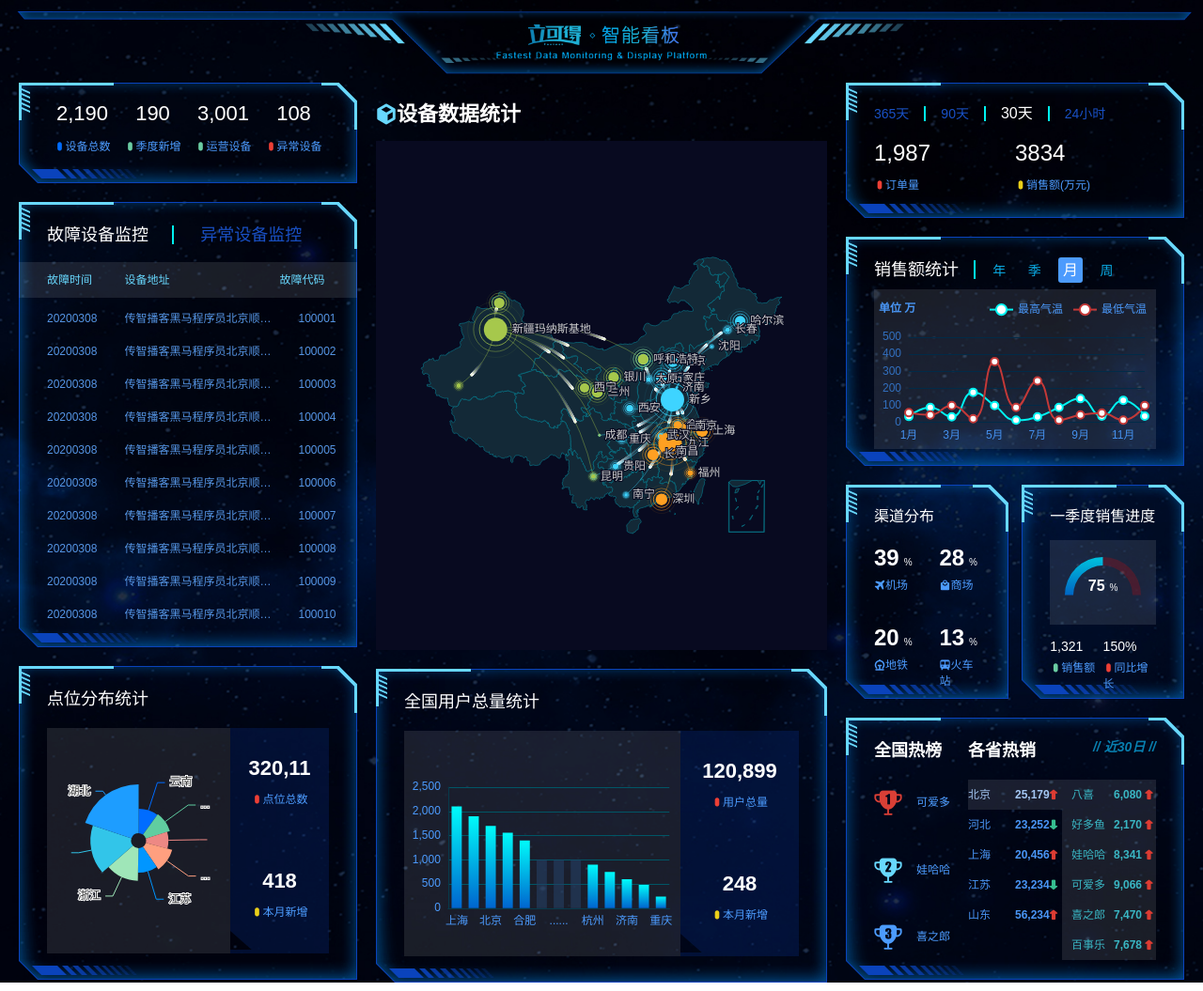
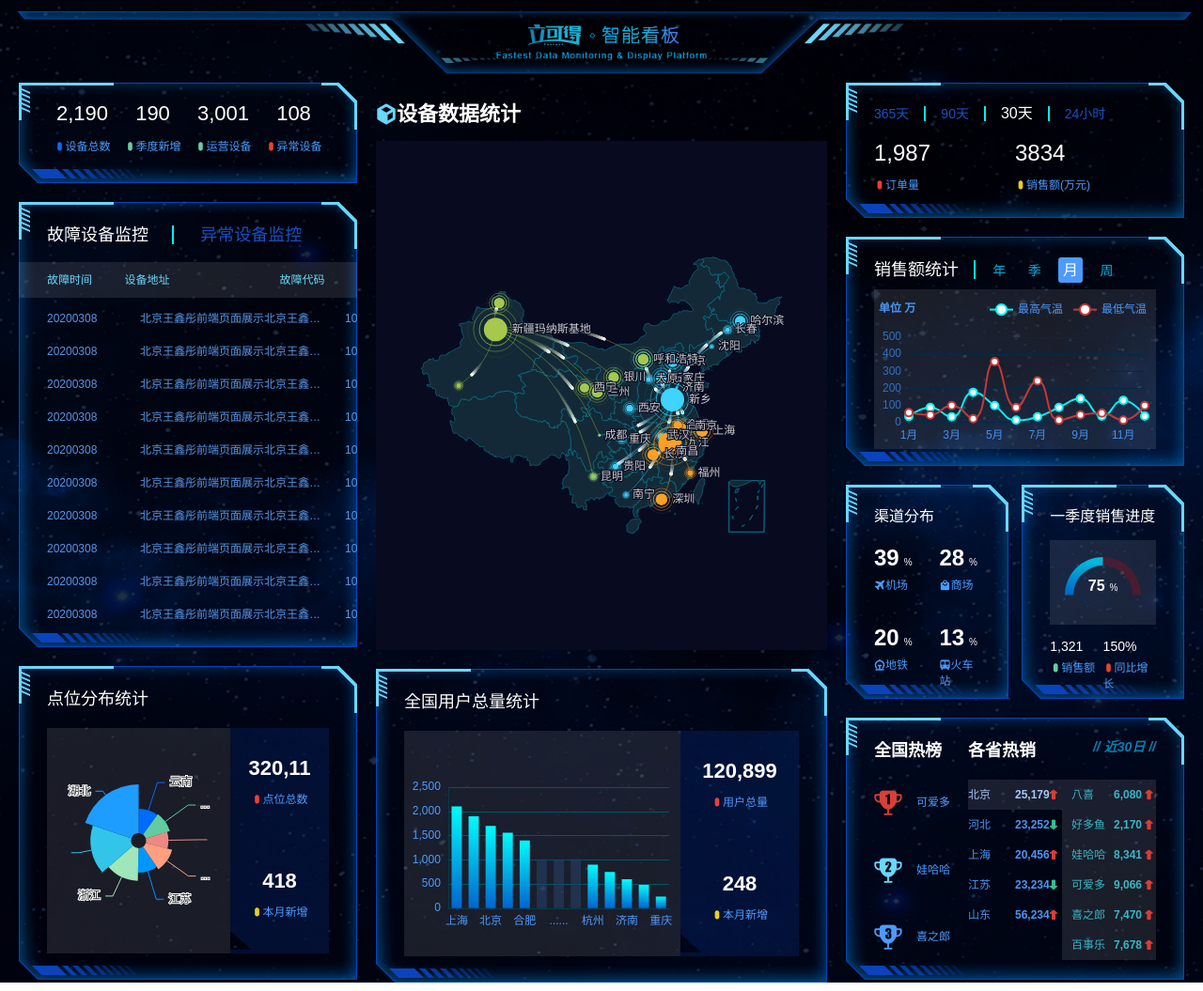
Before and after one commit to a1942855306/keshihua, a plain HTML site: page index.html in a window 1280 px wide. Shown: the whole page at 94% size. Drawn offline with nearby package versions, Linux system fonts and the light colour scheme; files whose address does not match are found by name.

Commit message:
Update index.html

```diff
--- a/index.html
+++ b/index.html
@@ -72,127 +72,127 @@
                             <ul>
                                 <li>
                                     <span>20200308</span>
-                                    <span class="sb">传智播客黑马程序员北京顺义校区前端与移动开发96期</span>
+                                    <span class="sb">北京王鑫彤前端页面展示北京王鑫彤前端页面展示北京王鑫彤前端页面展示</span>
                                     <span>100001</span>
                                 </li>
                                 <li>
                                     <span>20200308</span>
-                                    <span>传智播客黑马程序员北京顺义校区前端与移动开发96期</span>
+                                    <span>北京王鑫彤前端页面展示北京王鑫彤前端页面展示北京王鑫彤前端页面展示</span>
                                     <span>100002</span>
                                 </li>
                                 <li>
                                     <span>20200308</span>
-                                    <span>传智播客黑马程序员北京顺义校区前端与移动开发96期</span>
+                                    <span>北京王鑫彤前端页面展示北京王鑫彤前端页面展示北京王鑫彤前端页面展示</span>
                                     <span>100003</span>
                                 </li>
                                 <li>
                                     <span>20200308</span>
-                                    <span>传智播客黑马程序员北京顺义校区前端与移动开发96期</span>
+                                    <span>北京王鑫彤前端页面展示北京王鑫彤前端页面展示北京王鑫彤前端页面展示</span>
                                     <span>100004</span>
                                 </li>
                                 <li>
                                     <span>20200308</span>
-                                    <span>传智播客黑马程序员北京顺义校区前端与移动开发96期</span>
+                                    <span>北京王鑫彤前端页面展示北京王鑫彤前端页面展示北京王鑫彤前端页面展示</span>
                                     <span>100005</span>
                                 </li>
                                 <li>
                                     <span>20200308</span>
-                                    <span>传智播客黑马程序员北京顺义校区前端与移动开发96期</span>
+                                    <span>北京王鑫彤前端页面展示北京王鑫彤前端页面展示北京王鑫彤前端页面展示</span>
                                     <span>100006</span>
                                 </li>
                                 <li>
                                     <span>20200308</span>
-                                    <span>传智播客黑马程序员北京顺义校区前端与移动开发96期</span>
+                                    <span>北京王鑫彤前端页面展示北京王鑫彤前端页面展示北京王鑫彤前端页面展示</span>
                                     <span>100007</span>
                                 </li>
                                 <li>
                                     <span>20200308</span>
-                                    <span>传智播客黑马程序员北京顺义校区前端与移动开发96期</span>
+                                    <span>北京王鑫彤前端页面展示北京王鑫彤前端页面展示北京王鑫彤前端页面展示</span>
                                     <span>100008</span>
                                 </li>
                                 <li>
                                     <span>20200308</span>
-                                    <span>传智播客黑马程序员北京顺义校区前端与移动开发96期</span>
+                                    <span>北京王鑫彤前端页面展示北京王鑫彤前端页面展示北京王鑫彤前端页面展示</span>
                                     <span>100009</span>
                                 </li>
                                 <li>
                                     <span>20200308</span>
-                                    <span>传智播客黑马程序员北京顺义校区前端与移动开发96期</span>
+                                    <span>北京王鑫彤前端页面展示北京王鑫彤前端页面展示北京王鑫彤前端页面展示</span>
                                     <span>100010</span>
                                 </li>
                                 <li>
                                     <span>20200308</span>
-                                    <span>传智播客黑马程序员北京顺义校区前端与移动开发96期</span>
+                                    <span>北京王鑫彤前端页面展示北京王鑫彤前端页面展示北京王鑫彤前端页面展示</span>
                                     <span>100011</span>
                                 </li>
                                 <li>
                                     <span>20200308</span>
-                                    <span>传智播客黑马程序员北京顺义校区前端与移动开发96期</span>
+                                    <span>北京王鑫彤前端页面展示北京王鑫彤前端页面展示北京王鑫彤前端页面展示</span>
                                     <span>100012</span>
                                 </li>
                                 <li>
                                     <span>20200308</span>
-                                    <span>传智播客黑马程序员北京顺义校区前端与移动开发96期</span>
+                                    <span>北京王鑫彤前端页面展示北京王鑫彤前端页面展示北京王鑫彤前端页面展示</span>
                                     <span>100013</span>
                                 </li>
                                 <li>
                                     <span>20200308</span>
-                                    <span>传智播客黑马程序员北京顺义校区前端与移动开发96期</span>
+                                    <span>北京王鑫彤前端页面展示北京王鑫彤前端页面展示北京王鑫彤前端页面展示</span>
                                     <span>100014</span>
                                 </li>
                                 <li>
                                     <span>20200308</span>
-                                    <span>传智播客黑马程序员北京顺义校区前端与移动开发96期</span>
+                                    <span>北京王鑫彤前端页面展示北京王鑫彤前端页面展示北京王鑫彤前端页面展示</span>
                                     <span>100015</span>
                                 </li>
                                 <li>
                                     <span>20200308</span>
-                                    <span class="sb">传智播客黑马程序员北京顺义校区前端与移动开发96期</span>
+                                    <span class="sb">北京王鑫彤前端页面展示北京王鑫彤前端页面展示北京王鑫彤前端页面展示</span>
                                     <span>100001</span>
                                 </li>
                                 <li>
                                     <span>20200308</span>
-                                    <span>传智播客黑马程序员北京顺义校区前端与移动开发96期</span>
+                                    <span>北京王鑫彤前端页面展示北京王鑫彤前端页面展示北京王鑫彤前端页面展示</span>
                                     <span>100002</span>
                                 </li>
                                 <li>
                                     <span>20200308</span>
-                                    <span>传智播客黑马程序员北京顺义校区前端与移动开发96期</span>
+                                    <span>北京王鑫彤前端页面展示北京王鑫彤前端页面展示北京王鑫彤前端页面展示</span>
                                     <span>100003</span>
                                 </li>
                                 <li>
                                     <span>20200308</span>
-                                    <span>传智播客黑马程序员北京顺义校区前端与移动开发96期</span>
+                                    <span>北京王鑫彤前端页面展示北京王鑫彤前端页面展示北京王鑫彤前端页面展示</span>
                                     <span>100004</span>
                                 </li>
                                 <li>
                                     <span>20200308</span>
-                                    <span>传智播客黑马程序员北京顺义校区前端与移动开发96期</span>
+                                    <span>北京王鑫彤前端页面展示北京王鑫彤前端页面展示北京王鑫彤前端页面展示</span>
                                     <span>100005</span>
                                 </li>
                                 <li>
                                     <span>20200308</span>
-                                    <span>传智播客黑马程序员北京顺义校区前端与移动开发96期</span>
+                                    <span>北京王鑫彤前端页面展示北京王鑫彤前端页面展示北京王鑫彤前端页面展示</span>
                                     <span>100006</span>
                                 </li>
                                 <li>
                                     <span>20200308</span>
-                                    <span>传智播客黑马程序员北京顺义校区前端与移动开发96期</span>
+                                    <span>北京王鑫彤前端页面展示北京王鑫彤前端页面展示北京王鑫彤前端页面展示</span>
                                     <span>100007</span>
                                 </li>
                                 <li>
                                     <span>20200308</span>
-                                    <span>传智播客黑马程序员北京顺义校区前端与移动开发96期</span>
+                                    <span>北京王鑫彤前端页面展示北京王鑫彤前端页面展示北京王鑫彤前端页面展示</span>
                                     <span>100008</span>
                                 </li>
                                 <li>
                                     <span>20200308</span>
-                                    <span>传智播客黑马程序员北京顺义校区前端与移动开发96期</span>
+                                    <span>北京王鑫彤前端页面展示北京王鑫彤前端页面展示北京王鑫彤前端页面展示</span>
                                     <span>100009</span>
                                 </li>
                                 <li>
                                     <span>20200308</span>
-                                    <span>传智播客黑马程序员北京顺义校区前端与移动开发96期</span>
+                                    <span>北京王鑫彤前端页面展示北京王鑫彤前端页面展示北京王鑫彤前端页面展示</span>
                                     <span>100010</span>
                                 </li>
                             </ul>
```
